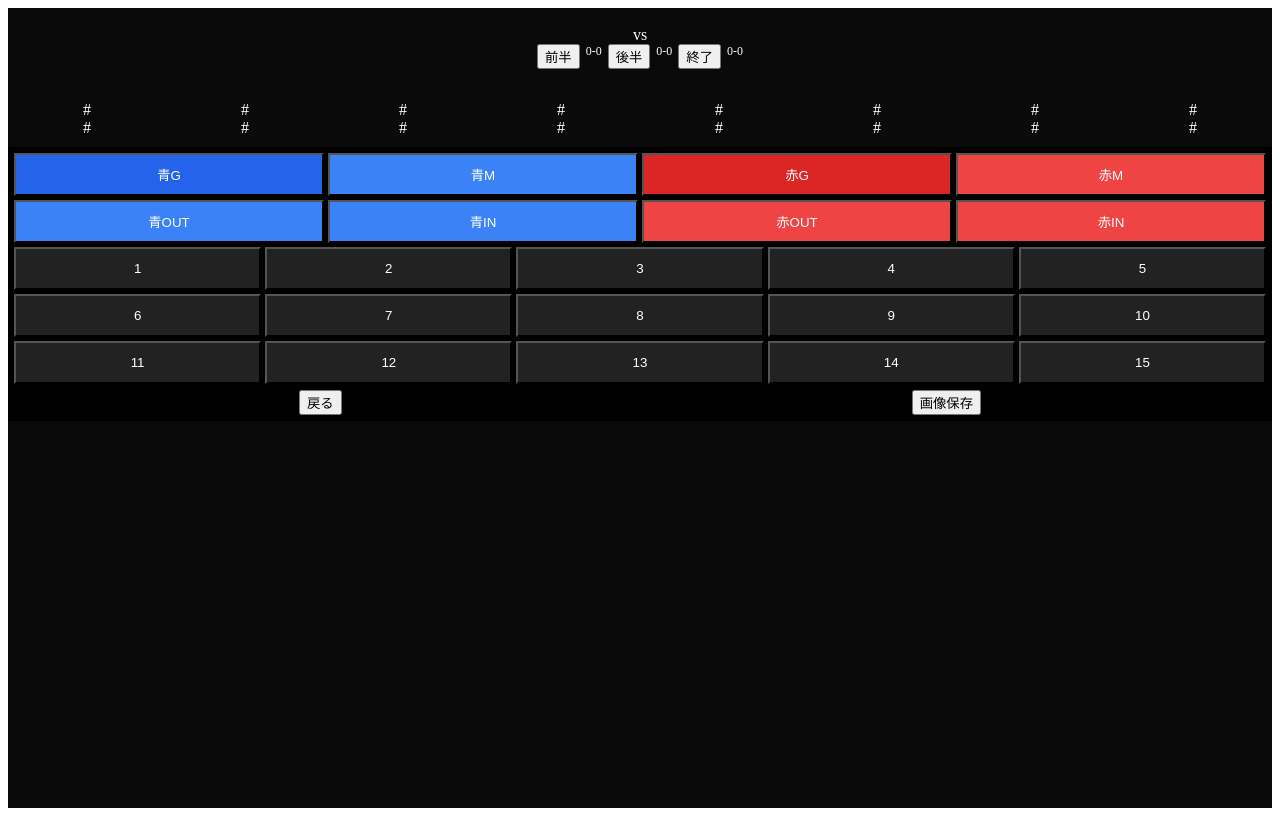
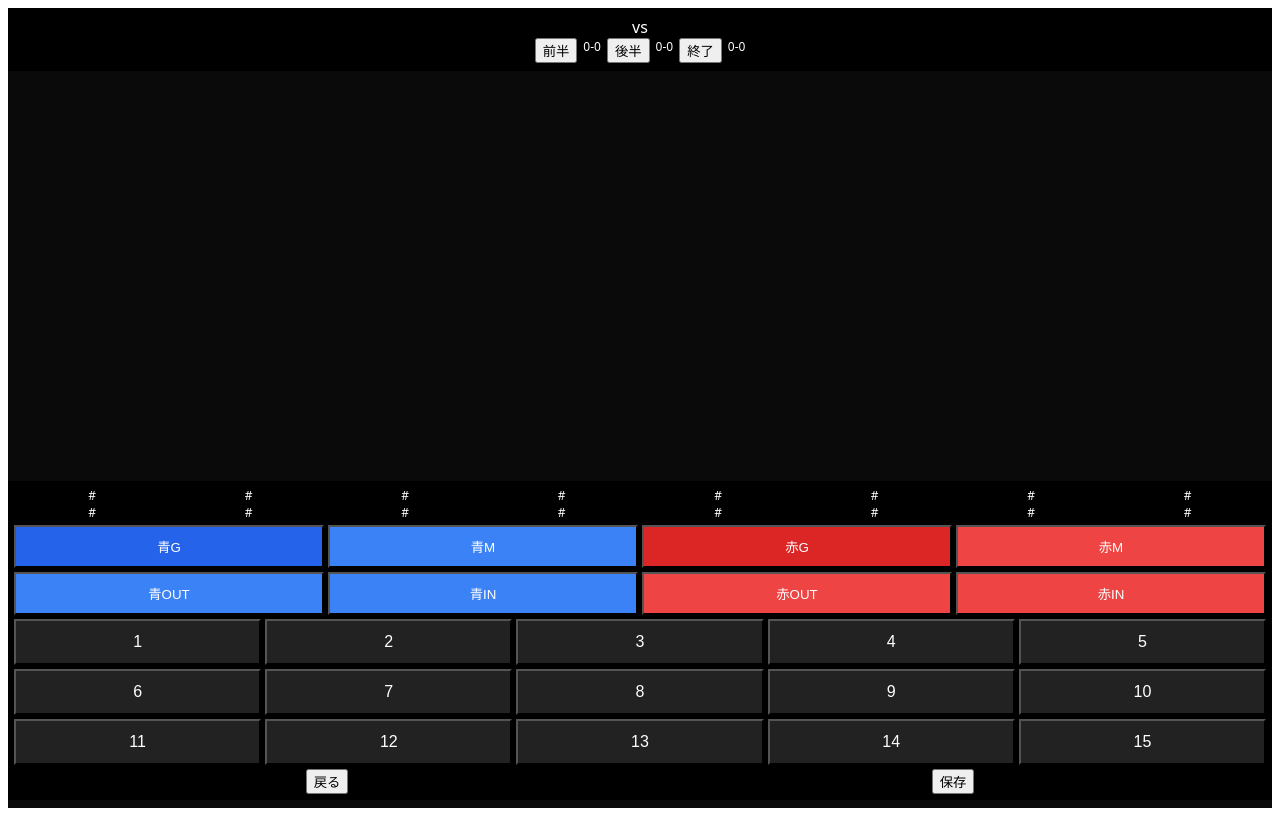
Before and after one commit to hakkinen9301/handball-score-new, a React (Create React App) app: page / in a window 1280 px wide. Both pictures are taken after a click on the button "試合開始". Built offline with nearby package versions, Linux system fonts and the light colour scheme.

Commit message:
Refactor saveImage function and update styles

```diff
--- a/src/App.js
+++ b/src/App.js
@@ -1,5 +1,4 @@
 import { useState, useRef, useEffect } from "react";
-import html2canvas from "html2canvas";
 
 export default function App() {
   const [info, setInfo] = useState({ date: "", round: "", home: "", away: "" });
@@ -8,7 +7,6 @@ export default function App() {
   const [mode, setMode] = useState(null);
 
   const bottomRef = useRef(null);
-  const captureRef = useRef(null);
 
   useEffect(() => {
     bottomRef.current?.scrollIntoView({ behavior: "auto" });
@@ -51,18 +49,8 @@ export default function App() {
 
   const undo = () => setEvents(prev => prev.slice(0, -1));
 
-  const saveImage = async () => {
-    const el = captureRef.current;
-
-    const canvas = await html2canvas(el, {
-      backgroundColor: "#000",
-      scale: 2,
-    });
-
-    const link = document.createElement("a");
-    link.download = "score.png";
-    link.href = canvas.toDataURL();
-    link.click();
+  const save = () => {
+    alert("保存機能は後で戻す");
   };
 
   const goalStats = events.reduce((acc, e) => {
@@ -105,9 +93,6 @@ export default function App() {
 
       {started && (
         <>
-          {/* ★ここを丸ごとキャプチャ */}
-          <div ref={captureRef} style={styles.captureArea}>
-
           <div style={styles.header}>
             <div>{info.date} {info.round}</div>
             <div>{info.home} vs {info.away}</div>
@@ -151,27 +136,42 @@ export default function App() {
                 </div>
               )
             })}
+            <div ref={bottomRef}/>
           </div>
 
+          <div style={styles.bottom}>
             <div style={styles.stats}>
               {[0,1].map(r=>(
                 <div key={r} style={styles.statRow}>
+                  {/* 青 */}
                   {Array.from({length:4}).map((_,i)=>{
                     const p = blueList[r*4 + i];
-                    return <div key={i}>#{p?.num||""} <span style={{color:"#60a5fa"}}>{p?.count||""}</span></div>
+                    return (
+                      <div key={`b-${i}`}>
+                        #{p?.num || ""}{" "}
+                        <span style={{color:"#60a5fa"}}>
+                          {p?.count || ""}
+                        </span>
+                      </div>
+                    );
                   })}
+
+                  {/* 赤 */}
                   {Array.from({length:4}).map((_,i)=>{
                     const p = redList[r*4 + i];
-                    return <div key={i}>#{p?.num||""} <span style={{color:"#f87171"}}>{p?.count||""}</span></div>
+                    return (
+                      <div key={`r-${i}`}>
+                        #{p?.num || ""}{" "}
+                        <span style={{color:"#f87171"}}>
+                          {p?.count || ""}
+                        </span>
+                      </div>
+                    );
                   })}
                 </div>
               ))}
             </div>
 
-          </div>
-
-          {/* 下操作 */}
-          <div style={styles.bottom}>
             <div style={styles.btnRow}>
               <button style={styles.blue} onClick={()=>setMode("blue-goal")}>青G</button>
               <button style={styles.blueSub} onClick={()=>setMode("blue-miss")}>青M</button>
@@ -197,7 +197,7 @@ export default function App() {
 
             <div style={styles.actions}>
               <button onClick={undo}>戻る</button>
-              <button onClick={saveImage}>画像保存</button>
+              <button onClick={save}>保存</button>
             </div>
           </div>
         </>
@@ -207,44 +207,54 @@ export default function App() {
 }
 
 const styles = {
-  container:{background:"#0a0a0a",color:"#fff",height:"100vh",display:"flex",flexDirection:"column"},
-  captureArea:{padding:"10px 0"},
-  header:{textAlign:"center",padding:8},
+  container:{
+    background:"#0a0a0a",
+    color:"#fff",
+    height:"100vh",
+    display:"flex",
+    flexDirection:"column",
+    fontFamily:"system-ui, -apple-system, sans-serif"
+  },
+
+  header:{position:"sticky",top:0,background:"#000",textAlign:"center",padding:8},
   scoreRow:{display:"flex",justifyContent:"center",gap:6,fontSize:12},
-
-  timeline:{padding:8},
+  timeline:{flex:1,overflowY:"auto",padding:8},
 
   row:{
     display:"grid",
-    gridTemplateColumns:"40px 90px 70px 90px 40px",
+    gridTemplateColumns:"40px 90px 60px 90px 40px",
     alignItems:"center",
     height:22,
     maxWidth:420,
+    width:"100%",
     margin:"0 auto"
   },
 
   c1:{textAlign:"center",color:"#60a5fa",whiteSpace:"nowrap"},
-  c2:{textAlign:"center",color:"#60a5fa",whiteSpace:"nowrap"},
+  c2:{textAlign:"right",color:"#60a5fa",whiteSpace:"nowrap"},
   c3:{textAlign:"center",fontWeight:"bold"},
-  c4:{textAlign:"center",color:"#f87171",whiteSpace:"nowrap"},
+  c4:{textAlign:"left",color:"#f87171",whiteSpace:"nowrap"},
   c5:{textAlign:"center",color:"#f87171",whiteSpace:"nowrap"},
 
   section:{textAlign:"center",margin:"6px 0",color:"#aaa"},
 
-  stats:{marginTop:8},
-  statRow:{display:"grid",gridTemplateColumns:"repeat(8,1fr)",textAlign:"center"},
+  bottom:{position:"sticky",bottom:0,background:"#000",padding:6},
 
-  bottom:{background:"#000",padding:6},
-  btnRow:{display:"grid",gridTemplateColumns:"repeat(4,1fr)",gap:4},
-  grid:{display:"grid",gridTemplateColumns:"repeat(5,1fr)",gap:4,marginTop:4},
-  num:{padding:12,background:"#222",color:"#fff"},
+  stats:{marginBottom:4},
+  statRow:{display:"grid",gridTemplateColumns:"repeat(8,1fr)",fontSize:12,textAlign:"center"},
+
+  btnRow:{display:"grid",gridTemplateColumns:"repeat(4,1fr)",gap:4,marginBottom:4},
+
+  grid:{display:"grid",gridTemplateColumns:"repeat(5,1fr)",gap:4},
+
+  num:{padding:12,fontSize:16,background:"#222",color:"#fff"},
 
   blue:{background:"#2563eb",color:"#fff",padding:10},
   blueSub:{background:"#3b82f6",color:"#fff",padding:10},
   red:{background:"#dc2626",color:"#fff",padding:10},
   redSub:{background:"#ef4444",color:"#fff",padding:10},
 
-  actions:{display:"flex",justifyContent:"space-around",marginTop:6},
+  actions:{display:"flex",justifyContent:"space-around",marginTop:4},
 
   startWrap:{height:"100%",display:"flex",justifyContent:"center",alignItems:"center"},
   startBox:{display:"flex",flexDirection:"column",gap:12,width:"80%"},
```
Lines whose indentation alone changed are shown as unchanged.
